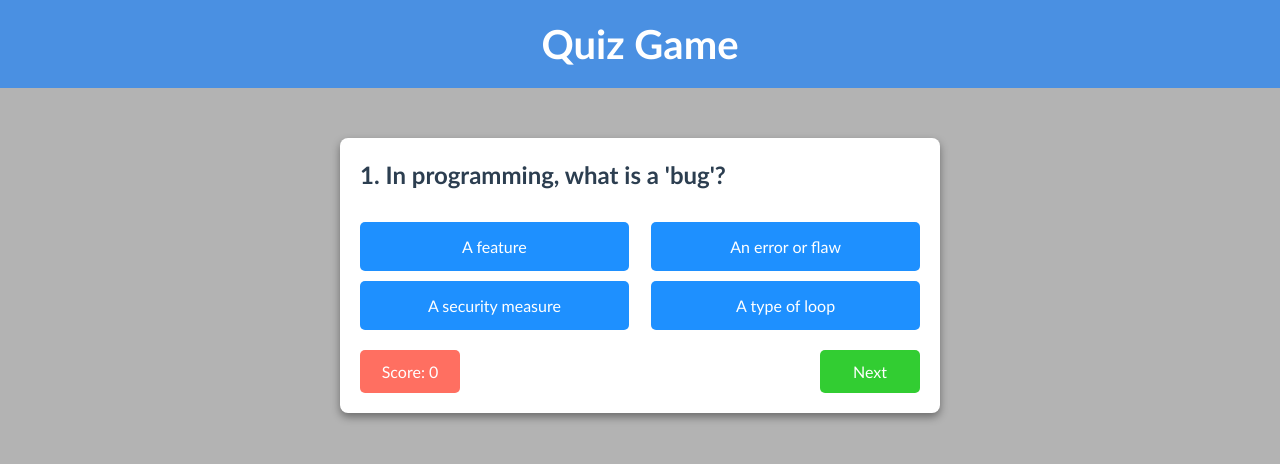
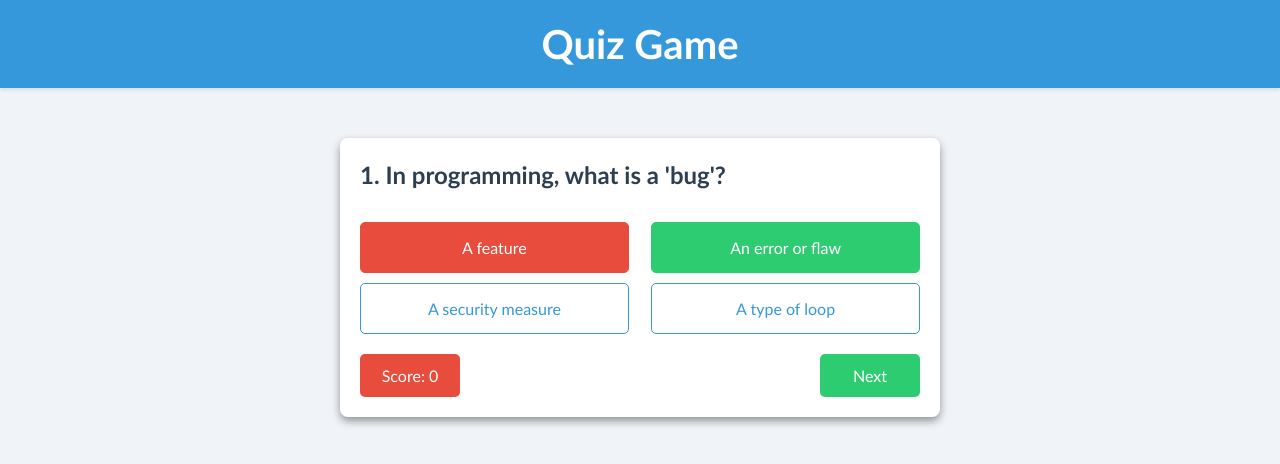
Before and after one commit to aitezazdev/classTask003-Interactive-Quiz-Game, a plain HTML site: page index.html in a window 1280 px wide. Both pictures are taken after a click on the button "A feature". Drawn offline with Linux system fonts and the light colour scheme.

Commit message:
alert change to green/red btn

```diff
--- a/app.js
+++ b/app.js
@@ -29,10 +29,14 @@ function displayQuestion() {
 
   document.getElementById("question").textContent = questionsData[currentQuestionIndex].question;
 
-  document.getElementById("choice1").textContent = questionsData[currentQuestionIndex].choices[0];
-  document.getElementById("choice2").textContent = questionsData[currentQuestionIndex].choices[1];
-  document.getElementById("choice3").textContent = questionsData[currentQuestionIndex].choices[2];
-  document.getElementById("choice4").textContent = questionsData[currentQuestionIndex].choices[3];
+  for (var i = 1; i <= 4; i++) {
+    var choiceElement = document.getElementById(`choice${i}`);
+    choiceElement.textContent = questionsData[currentQuestionIndex].choices[i-1];
+    choiceElement.style.backgroundColor = 'transparent';
+    choiceElement.style.backgroundColor = "transparent";
+    choiceElement.style.borderColor = "#3498db";
+    choiceElement.style.color = "#3498db";
+  }
 
   scoreElement.textContent = "Score: " + score;
   enableButtons();
@@ -43,12 +47,21 @@ function checkAnswer(selectedOption) {
   if (answerSubmitted) return;
 
   answerSubmitted = true;
+
   var correctAnswer = questionsData[currentQuestionIndex].answerIndex;
+  // Always show the correct answer in greeen
+  var correctButton = document.getElementById(`choice${correctAnswer + 1}`);
+    correctButton.style.backgroundColor = "#2ecc71";
+    correctButton.style.borderColor = "#2ecc71";
+    correctButton.style.color = "#ffffff";
+
   if (selectedOption === correctAnswer) {
     score++;
-    alert("Correct");
   } else {
-    alert(`Incorrect. The correct answer is option ${correctAnswer + 1}.`);
+    var incorrectButton = document.getElementById(`choice${selectedOption + 1}`);
+        incorrectButton.style.backgroundColor = "#e74c3c";
+        incorrectButton.style.borderColor = "#e74c3c";
+        incorrectButton.style.color = "#ffffff";
   }
   scoreElement.textContent = "Score: " + score;
   disableButtons();
@@ -81,6 +94,18 @@ function handleKeyPress(event) {
     }
   };
   }
+
+function mouseOver(btn){
+  if(!answerSubmitted){
+    btn.style.backgroundColor = '#d3d3d3';
+  }
+}
+
+function mouseOut(btn){
+  if (!answerSubmitted) {
+    btn.style.backgroundColor = 'transparent';
+  }
+}
 
 // Disable option btns when answer is clicked
 function disableButtons() {
--- a/index.html
+++ b/index.html
@@ -13,10 +13,10 @@
     <main id="main-box">
         <p id="question">Whats your name?</p>
         <div id="choices">
-            <button id="choice1" onclick="checkAnswer(0)" onkeydown="checkAnswer(1)" onmouseover="style.backgroundColor = '#4682B4'" onmouseout="style.backgroundColor = '#1E90FF'">Ok</button>
-            <button id="choice2" onclick="checkAnswer(1)" onkeydown="checkAnswer(2)" onmouseover="style.backgroundColor = '#4682B4'" onmouseout="style.backgroundColor = '#1E90FF'">Ok</button>
-            <button id="choice3" onclick="checkAnswer(2)" onkeydown="checkAnswer(3)" onmouseover="style.backgroundColor = '#4682B4'" onmouseout="style.backgroundColor = '#1E90FF'">Ok</button>
-            <button id="choice4" onclick="checkAnswer(3)" onkeydown="checkAnswer(4)" onmouseover="style.backgroundColor = '#4682B4'" onmouseout="style.backgroundColor = '#1E90FF'">Ok</button>
+            <button id="choice1" onclick="checkAnswer(0)" onkeydown="checkAnswer(1)" onmouseover="mouseOver(this)" onmouseout="mouseOut(this)">Ok</button>
+            <button id="choice2" onclick="checkAnswer(1)" onkeydown="checkAnswer(2)" onmouseover="mouseOver(this)" onmouseout="mouseOut(this)">Ok</button>
+            <button id="choice3" onclick="checkAnswer(2)" onkeydown="checkAnswer(3)" onmouseover="mouseOver(this)" onmouseout="mouseOut(this)">Ok</button>
+            <button id="choice4" onclick="checkAnswer(3)" onkeydown="checkAnswer(4)" onmouseover="mouseOver(this)" onmouseout="mouseOut(this)">Ok</button>
         </div>
         <div id="score-next">
             <button id="score">Score: 0</button>
--- a/style.css
+++ b/style.css
@@ -6,11 +6,12 @@
 }
 
 body {
-    background-color: #b3b3b3;
+    background-color: #f0f4f8;
 }
 
 header {
-    background-color: #4a90e2;
+    background-color: #3498db;
+    box-shadow: 0 2px 4px rgba(0,0,0,0.1);
     padding: 20px 0;
     color: #fff;
     text-align: center;
@@ -52,8 +53,9 @@ h1 {
     width: 48%;
     border-radius: 5px;
     border: none;
-    background-color: #1E90FF;
-    color: #fff;
+    background-color: transparent;
+    border: 1px solid #3498db;
+    color: #3498db;
     cursor: pointer;
     font-size: 16px;
     transition: background-color 0.3s;
@@ -77,16 +79,16 @@ h1 {
 }
 
 #score {
-    background-color: #ff6f61;
+    background-color: #e74c3c;
 }
 
 #next {
-    background-color: #32CD32;
+    background-color: #2ecc71;
     cursor: pointer;
 }
 
 #next:hover {
-    background-color: #33b333;
+    background-color: #27ae60;
 }
 
 #result{
@@ -97,6 +99,7 @@ h1 {
     background-color: #fff;
     border-radius: 8px;
     text-align: center;
+    box-shadow: 0 4px 6px rgba(0,0,0,0.1);
     display: none;
 }
 
@@ -109,7 +112,7 @@ h1 {
     padding: 10px 16px;
     font-size: 16px;
     outline: none;
-    background-color: #008000;
+    background-color: #2ecc71;
     border-style: none;
     color: #fff;
     border-radius: 4px;
@@ -118,7 +121,7 @@ h1 {
 }
 
 #play-again:hover{
-    background-color: #069a06;
+    background-color: #27ae60;
 }
 
 
```
